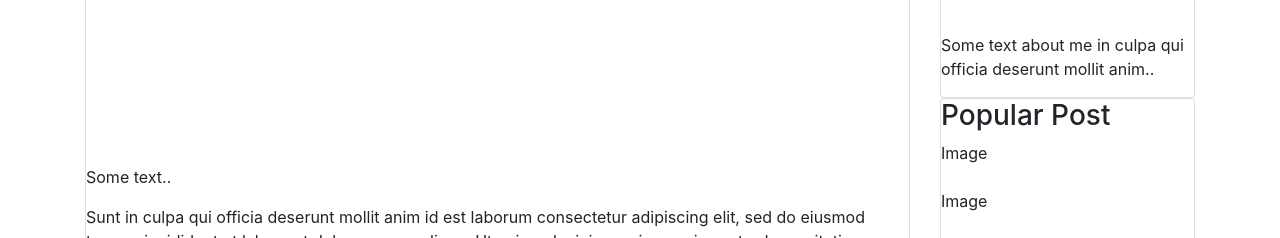
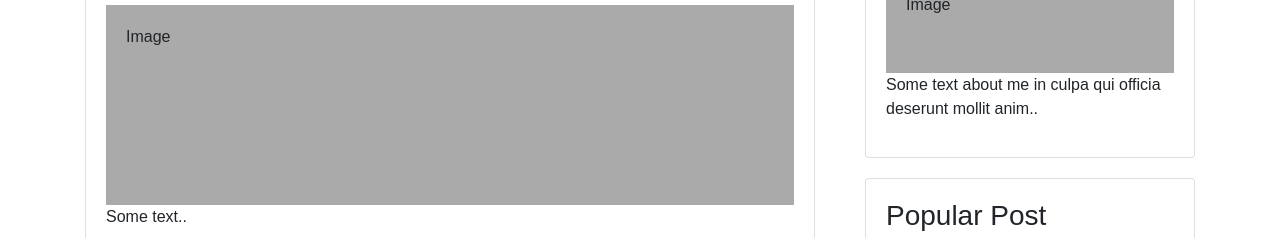
Before and after one commit to ProgHarrison234/two-wolves-crafts, a plain HTML site: page blog.html in a window 1280 px wide. Shown: the part 338-576 px from the top of the page. Drawn offline with nearby package versions, Linux system fonts and the light colour scheme.

Commit message:
final push for the day with mostly style changes

```diff
--- a/blog-style.css
+++ b/blog-style.css
@@ -5,29 +5,29 @@
   /* Add a gray background color with some padding */
   body {
     font-family: Arial;
-    padding: 20px;
-    background: #f1f1f1;
+    /* padding: 20px; */
+    background: white;
   }
 
   /* Header/Blog Title */
-  .header {
+  /* .header {
     padding: 30px;
     font-size: 40px;
     text-align: center;
     background: white;
-  }
+  } */
 
   /* Create two unequal columns that floats next to each other */
   /* Left column */
   .leftcolumn {
     float: left;
-    width: 75%;
+    width: 100%;
   }
 
   /* Right column */
   .rightcolumn {
     float: left;
-    width: 25%;
+    width: 100%;
     padding-left: 20px;
   }
 
--- a/blog.html
+++ b/blog.html
@@ -10,6 +10,7 @@
     <link href="https://fonts.googleapis.com/css2?family=Cinzel&display=swap" rel="stylesheet">
     <link rel="stylesheet" href="https://stackpath.bootstrapcdn.com/bootstrap/4.4.1/css/bootstrap.min.css"
         integrity="sha384-Vkoo8x4CGsO3+Hhxv8T/Q5PaXtkKtu6ug5TOeNV6gBiFeWPGFN9MuhOf23Q9Ifjh" crossorigin="anonymous">
+    <link rel="stylesheet" href="./blog-style.css">
     <link rel="stylesheet" href="style.css">
 
     <script src="https://code.jquery.com/jquery-3.4.1.slim.min.js"
@@ -55,7 +56,7 @@
         <div class="container">
             <br>
         <div class="row">
-            <div class="col-sm-9">
+            <div class="col-sm-8">
             <div class="leftcolumn">
               <div class="card">
                 <h2>TITLE HEADING</h2>
@@ -73,7 +74,7 @@
               </div>
             </div>
         </div>
-        <div class="col-sm-3">
+        <div class="col-sm-4">
             <div class="rightcolumn">
               <div class="card">
                 <h2>About Me</h2>
--- a/style.css
+++ b/style.css
@@ -14,6 +14,8 @@ nav {background-color: #8379CD; height: 200px; text-align: right}
 .pages:hover {color: white;}
 
 body {flex: 1 0 auto; display: flex; flex-direction: column; height: 100vh;}
+
+/* .picture-show {width: 100px; height: ;} */
 
 #contact-us {padding-top: 50px; padding-bottom: 50px; padding-left: 25px; padding-right: 25px; margin-bottom: 50px;}
 
```
Also changed, not shown: index.html (+5 -4 lines).
